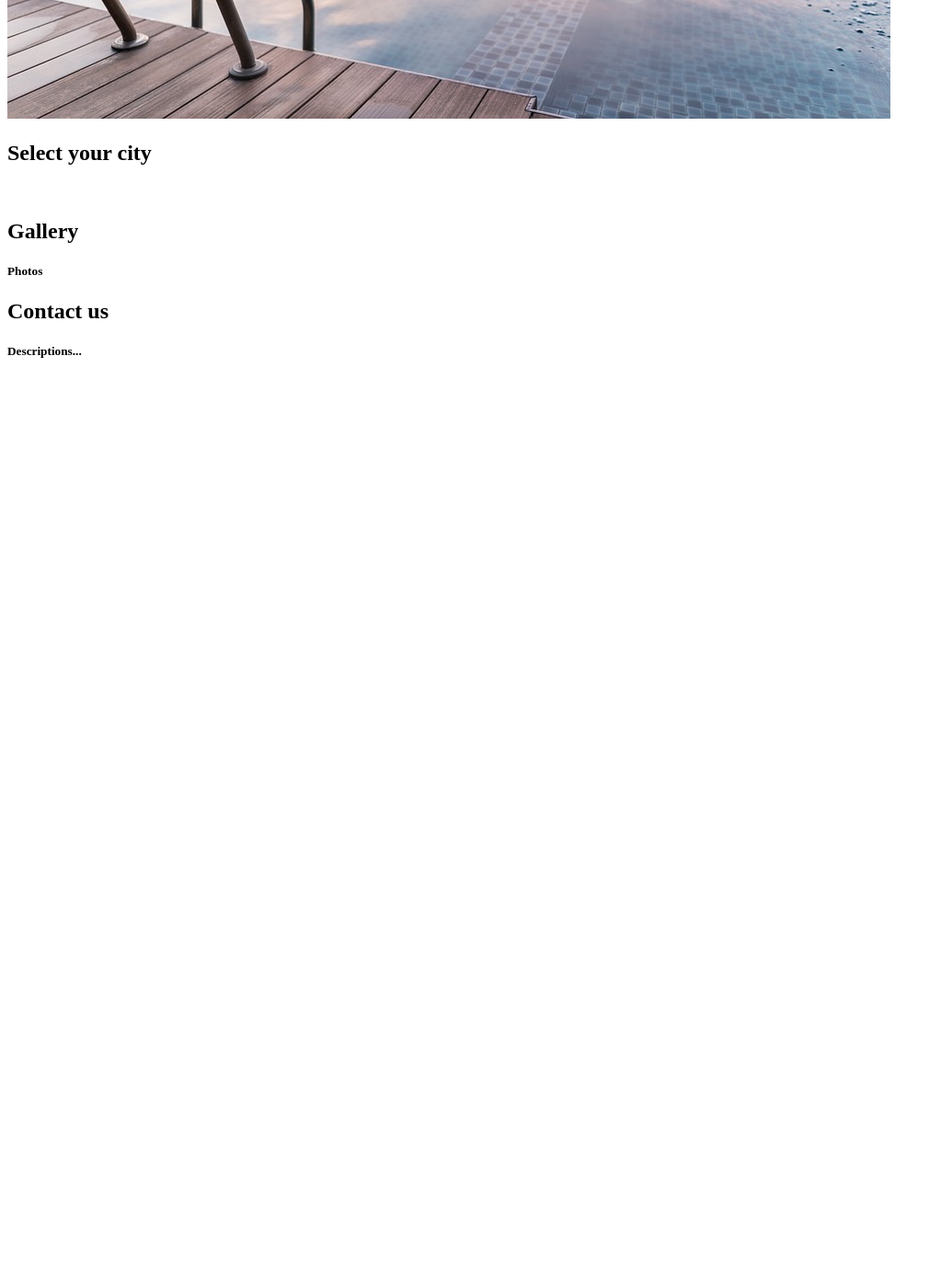
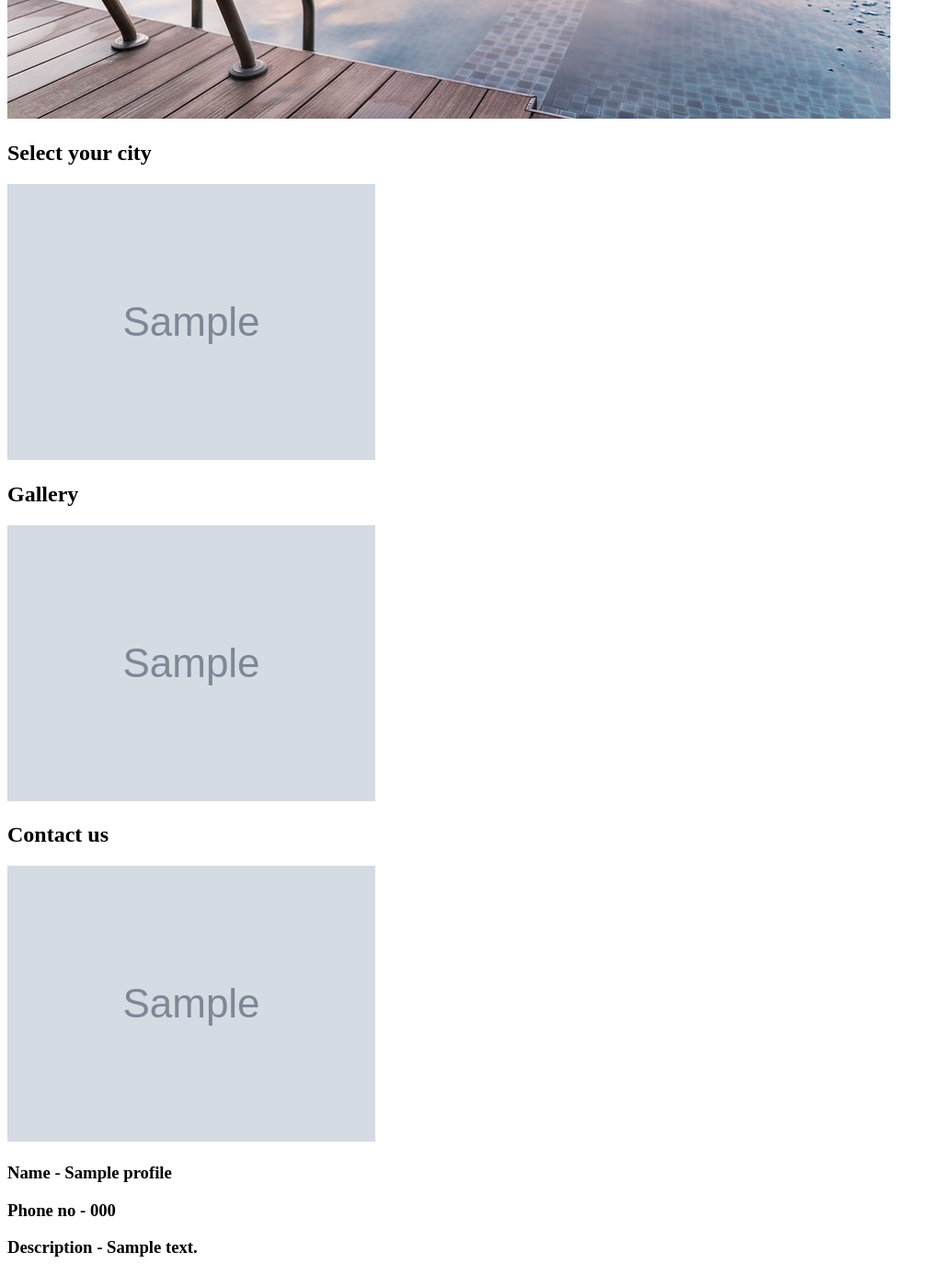
Before and after one commit to arindam9999/repo1, a Django app: page / in a window 1280 px wide. Shown: the part 591-1977 px from the top of the page at 92% size, without its empty margins (0-1023 px from the left). Before the commit the page ends 980 px from the top, so only its background shows below. Run offline with Django 3.2, Linux system fonts and the light colour scheme; tables that the repository leaves empty hold one stand-in row (values such as "Sample post"); grey boxes marked "Sample" are stand-in pictures.

Commit message:
Profile Updated.

```diff
--- a/mysite/blog/admin.py
+++ b/mysite/blog/admin.py
@@ -1,5 +1,5 @@
 from django.contrib import admin
-from .models import Hotel , City ,ClientRequest , HotelImage,CityImage
+from .models import Hotel , City ,ClientRequest , HotelImage,CityImage, GalleryPic , Profile
 
 
 admin.site.register(Hotel)
@@ -7,3 +7,5 @@ admin.site.register(City)
 admin.site.register(ClientRequest)
 admin.site.register(HotelImage)
 admin.site.register(CityImage)
+admin.site.register(GalleryPic)
+admin.site.register(Profile)
--- a/mysite/blog/models.py
+++ b/mysite/blog/models.py
@@ -2,7 +2,7 @@ from django.db import models
 
 class City(models.Model):
 	name=models.CharField(max_length=100)
-	#image=models.ImageField(default='default.bmp',upload_to='city_pics')
+	image=models.ImageField(default='default.bmp',upload_to='city_pics')
 
 
 	def __str__(self):
@@ -28,6 +28,7 @@ class ClientRequest(models.Model):
 	date_of_booking=models.DateField()
 	time_of_booking=models.TimeField()
 	client_email=models.EmailField()
+
 	def __str__(self):
 		return self.client_name
 
@@ -38,3 +39,23 @@ class CityImage(models.Model):
 class HotelImage(models.Model):
 	name=models.ForeignKey(Hotel,on_delete=models.CASCADE)
 	image=models.ImageField(default='default.bmp',upload_to='hotel_pics')
+
+
+class GalleryPic(models.Model):
+	name=models.CharField(max_length=100)
+	image=models.ImageField(default='default.bmp',upload_to='gallery_pics')
+
+
+	def __str__(self):
+		return self.name
+
+
+class Profile(models.Model):
+	name=models.CharField(max_length=100)
+	image=models.ImageField(default='default.bmp',upload_to='profile_pics')
+	description=models.TextField()
+	phone_no=models.CharField(max_length=100)
+
+
+	def __str__(self):
+		return self.name
--- a/mysite/blog/templates/blog/home.html
+++ b/mysite/blog/templates/blog/home.html
@@ -27,15 +27,18 @@
 	</div>
 	<div>
 		<h2>Gallery</h2>
-	</div>
-	<div>
-		<h5>Photos</h5>
+		{% for  pic in pics %}
+		<img src="{{pic.image.url}}">
+		{% endfor %}
 	</div>
 	<div>
 		<h2>Contact us</h2>
-	</div>
-	<div>
-		<h5>Descriptions...</h5>
+		{% for  profile in profiles %}
+		<img src="{{profile.image.url}}">
+		<h3> Name - {{profile.name}} </h3>
+		<h3> Phone no - {{profile.phone_no}} </h3>
+		<h3> Description - {{profile.description}} </h3>
+		{% endfor %}
 	</div>
 </body>
 </html>
--- a/mysite/blog/views.py
+++ b/mysite/blog/views.py
@@ -1,5 +1,5 @@
 from django.shortcuts import render, get_object_or_404
-from .models import Hotel , City
+from .models import Hotel , City , GalleryPic , Profile
 from django.shortcuts import redirect
 from .forms import ClientRequestForm
 from django.contrib import messages
@@ -7,7 +7,9 @@ from django.contrib import messages
 
 def home(request):
 	cities=City.objects.all()
-	return render(request,'blog/home.html',{'cities':cities})
+	pics=GalleryPic.objects.all()
+	profiles=Profile.objects.all()
+	return render(request,'blog/home.html',{'cities':cities ,'pics':pics ,'profiles':profiles})
 
 
 def about(request):
```
Also changed, not shown: mysite/blog/migrations/0002_city_image.py (added), mysite/blog/migrations/0003_gallery.py (added), mysite/blog/migrations/0004_auto_20190525_2047.py (added), mysite/blog/migrations/0005_auto_20190525_2052.py (added), mysite/blog/migrations/0006_profile.py (added).
